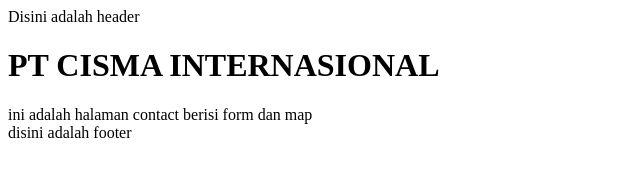
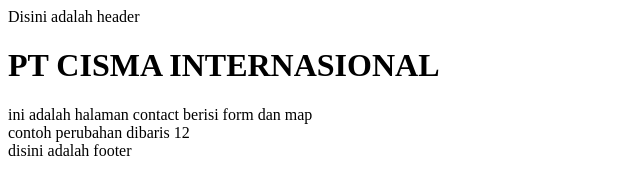
Before and after one commit to flyrusky/TestGit, a plain HTML site: page contact-us.html in a window 1280 px wide. Shown: the whole page, without its empty margins (0-640 px from the left). Drawn offline with Linux system fonts and the light colour scheme.

Commit message:
menambah penjelasan di contact

```diff
--- a/contact-us.html
+++ b/contact-us.html
@@ -9,6 +9,7 @@
     <header>Disini adalah header</header>
     <h1>PT CISMA INTERNASIONAL</h1>
     <div>ini adalah halaman contact berisi form dan map</div>
+    <div>contoh perubahan dibaris 12</div>
     <footer>disini adalah footer</footer>
   </body>
 </html>
```
